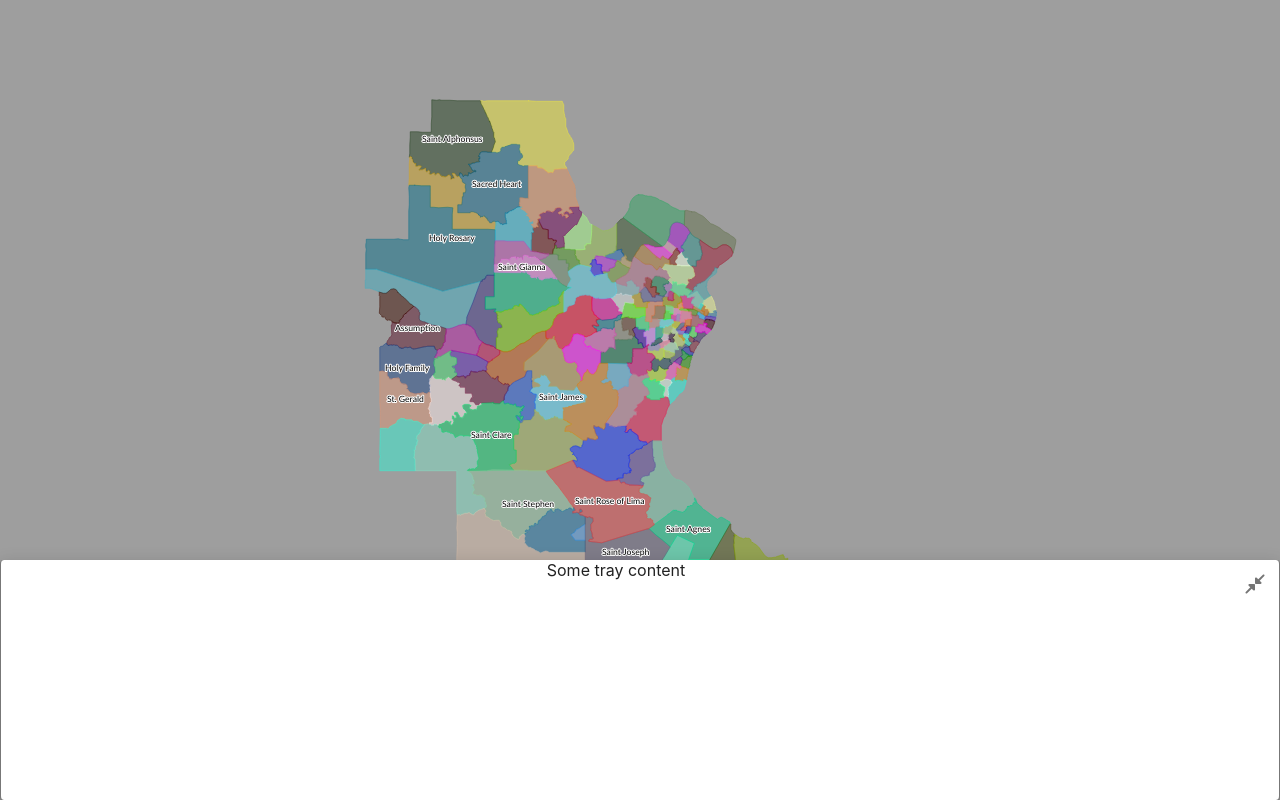
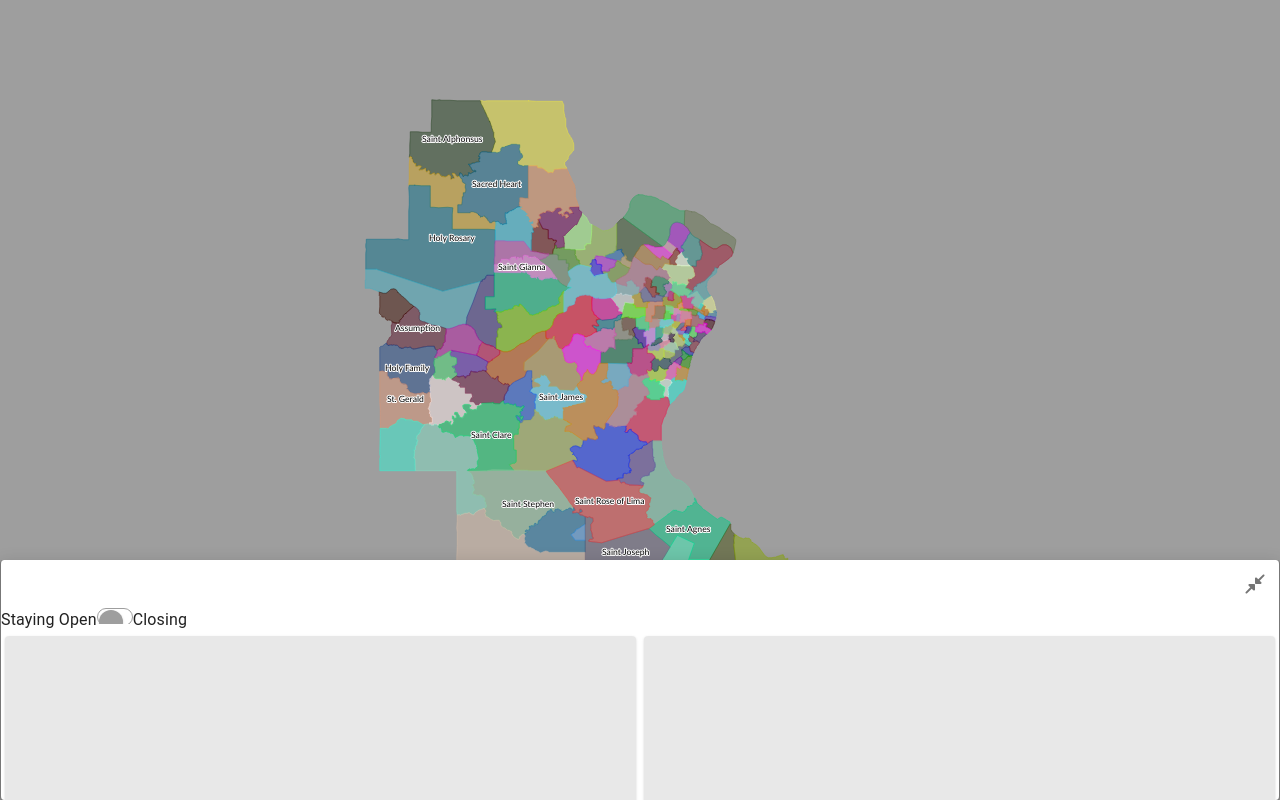
Before and after one commit to BrennanGLLSQ/parish-league-ui, a React (Create React App) app: page / in a window 1280 px wide. Both pictures are taken after a click on the button 1256 px from the left and 776 px from the top of the page. Built offline with nearby package versions, Linux system fonts and the light colour scheme.

Commit message:
custom style for switch, expanded chip displays

```diff
--- /dev/null
+++ b/src/components/tray/ChipsDisplay.js
@@ -0,0 +1,48 @@
+import React from 'react'
+import {Paper, Chip, ListItem} from '@material-ui/core'
+import {makeStyles} from "@material-ui/core/styles"
+
+
+const useStyles = makeStyles({
+    paper: {
+        flexWrap: 'wrap',
+        backgroundColor: 'rgba(0,0,0,0.09)',
+        width: '50%',
+        height: '100%',
+        margin: '4px'
+    },
+    chipContainer: {
+        paddingTop: '8px'
+    }
+})
+
+
+const ChipsDisplay = ({values, onDelete}) => {
+    const classes = useStyles()
+
+    return (
+        <Paper className={classes.paper}>
+            <div className={classes.chipContainer}>
+                {
+                    values.map(entry => {
+                        console.log("Value: ", entry)
+                        return (
+                            <Chip
+                                key={entry.value}
+                                label={entry.label}
+                                onDelete={() => onDelete(entry.value)}
+                                color={'primary'}/>
+                        )
+                    })
+                }
+            </div>
+
+        </Paper>
+
+
+    )
+
+
+}
+
+export default ChipsDisplay
--- /dev/null
+++ b/src/components/tray/LongSwitch.js
@@ -0,0 +1,38 @@
+import { withStyles } from "@material-ui/core/styles";
+import Switch from "@material-ui/core/Switch";
+
+const LongSwitch = withStyles((theme) => ({
+    root: {
+      width: 36,
+      height: 16,
+      padding: 0,
+      display: "flex"
+    },
+    switchBase: {
+      padding: 2,
+      color: theme.palette.grey[500],
+      "&$checked": {
+        transform: "translateX(42px)",
+        color: theme.palette.common.white,
+        "& + $track": {
+          opacity: 1,
+          backgroundColor: theme.palette.primary.main,
+          borderColor: theme.palette.primary.main
+        }
+      }
+    },
+    thumb: {
+        width: 24,
+        height: 24
+    },
+    track: {
+      border: `1px solid ${theme.palette.grey[500]}`,
+      borderRadius: 36 / 2,
+      opacity: 1,
+      backgroundColor: theme.palette.common.white
+    },
+    checked: {}
+  }))(Switch)
+
+
+export default LongSwitch
--- a/src/components/tray/Tray.js
+++ b/src/components/tray/Tray.js
@@ -1,12 +1,11 @@
 import React, {useState} from 'react'
 import { makeStyles } from "@material-ui/core/styles"
-import {Card, Paper} from '@material-ui/core'
+import {Paper, Typography} from '@material-ui/core'
 import OpenInFullIcon from '@mui/icons-material/OpenInFull'
 import IconButton from '@material-ui/core/IconButton'
-import { rotate } from 'ol/coordinate'
-import { display } from '@mui/system'
 import CloseFullscreenRounded from '@mui/icons-material/CloseFullscreenRounded'
-
+import ChipsDisplay from './ChipsDisplay'
+import LongSwitch from './LongSwitch'
 
 
 
@@ -43,28 +42,56 @@ const useStyles = makeStyles({
     },
     closeButton: {
         float: 'right',
-        display: 'inline-block'
+    },
+    switch: {
+        width: "100%",
+        display: 'inline-flex'
+    },
+    headerContent:{
+        display: 'inline',
+    },
+    chipsDisplay: {
+        width: '100%',
+        display: 'inline-flex',
+        height: '100%',
+    },
+    buttonRow: {
+        overflow: 'hidden'
     }
 })
 
 const Tray = () => {
     const [open, setOpen] = useState()
+    const [selectingClosings, setSelectingClosings] = useState(false) //could be in store, will need it for select interaction
 
     const classes = useStyles({show: open})
+
 
     return (
         <>
         { open ?
 
         <div className={classes.trayRoot} >
-        <Paper elevation={7} className={classes.openTray}>
-                Some tray content
-                <IconButton onClick={()=>setOpen(false)} className={classes.closeButton}>
-                    <CloseFullscreenRounded/>
-                </IconButton>
+            <Paper elevation={7} className={classes.openTray}>
+                <div className={classes.headerContent}>
+                    <div className={classes.buttonRow}>
+                        <IconButton onClick={()=>setOpen(false)} className={classes.closeButton}>
+                            <CloseFullscreenRounded/>
+                        </IconButton>
+                    </div>
+                    <div className={classes.switch}>
+                        <Typography variant="body1" >Staying Open</Typography>
+                        <LongSwitch />
+                        <Typography variant="body1">Closing</Typography>
 
+                    </div>
+                </div>
+                <div className={classes.chipsDisplay}>
+                    <ChipsDisplay values={[]} onDelete={()=>{}} />
+                    <ChipsDisplay values={[]} onDelete={()=>{}} />
+                </div>
             </Paper>
-            </div> :
+        </div> :
         <Paper elevation={3} className={classes.closedTray}>
             <IconButton onClick={()=>setOpen(true)} className={classes.openButton}>
                 <OpenInFullIcon/>
```
